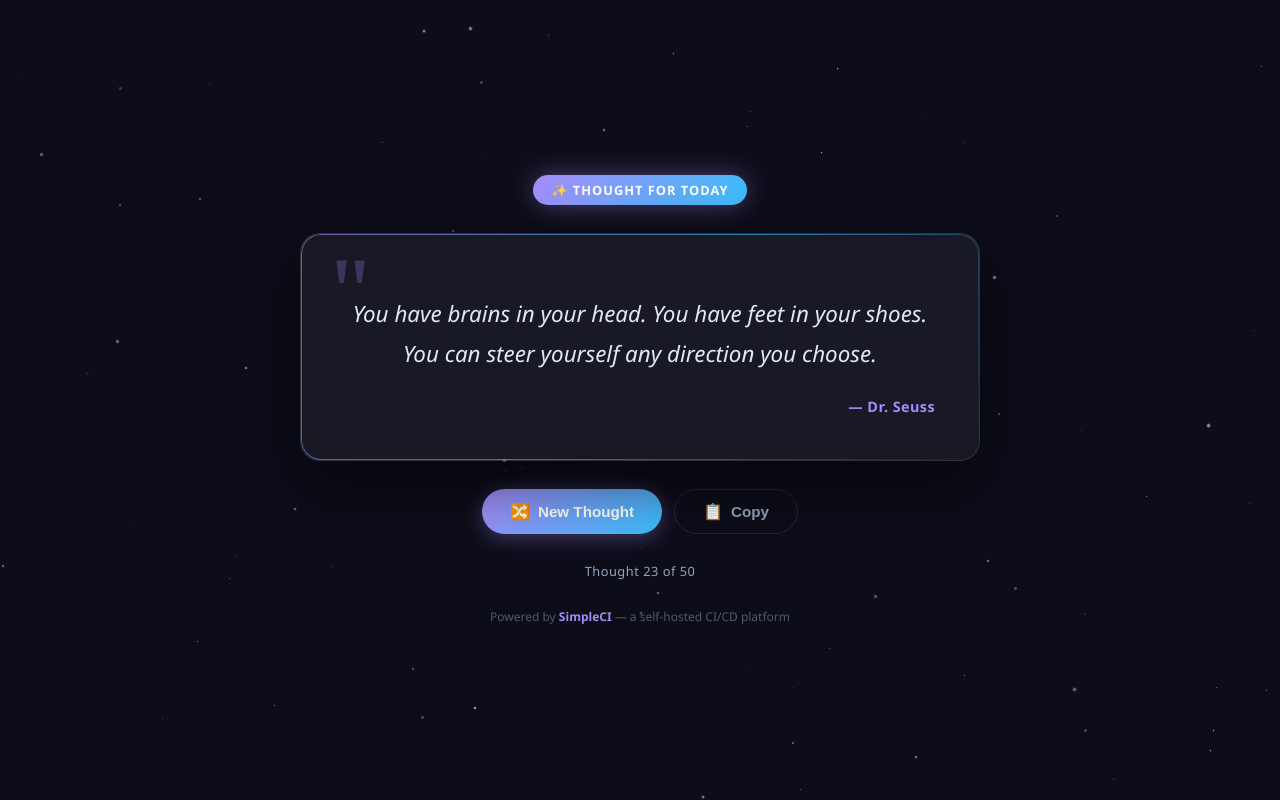
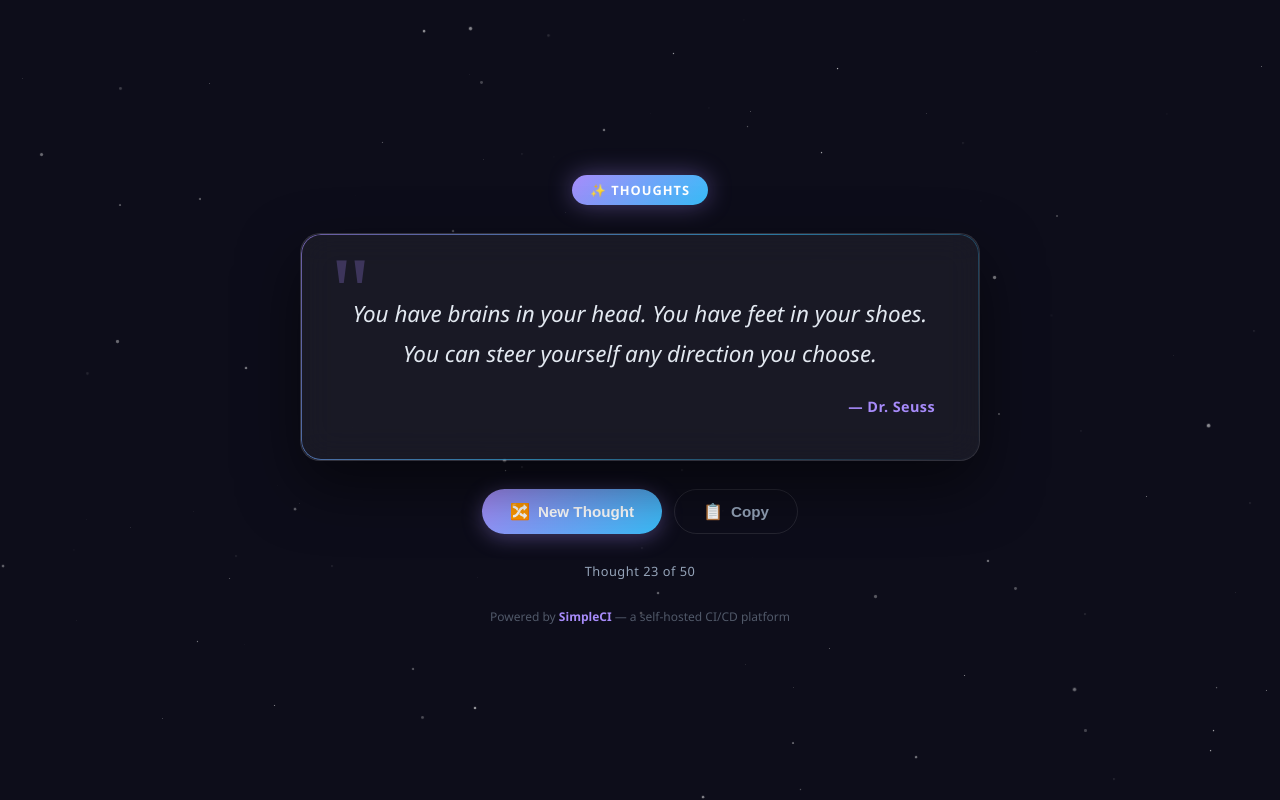
Before and after one commit to Shivansh3127/ThoughtOfTheDay, a plain HTML site: page index.html in a window 1280 px wide. Drawn offline with Linux system fonts and the light colour scheme.

Commit message:
Change badge text from 'Thought for Today' to 'Thoughts'

```diff
--- a/index.html
+++ b/index.html
@@ -10,7 +10,7 @@
   <div class="stars" id="stars"></div>
 
   <div class="container">
-    <div class="badge">✨ Thought for Today </div>
+    <div class="badge">✨ Thoughts </div>
 
     <div class="card" id="card">
       <div class="quote-icon">"</div>
```
